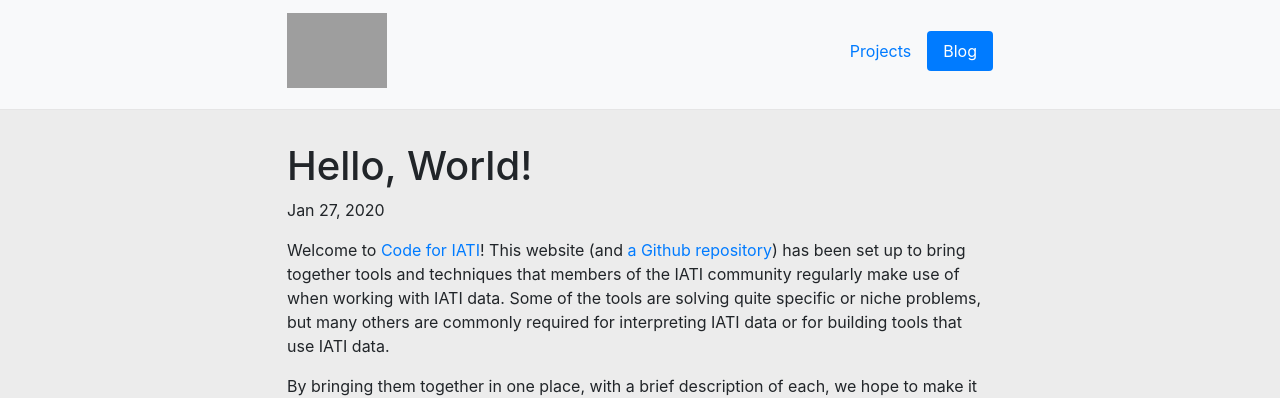
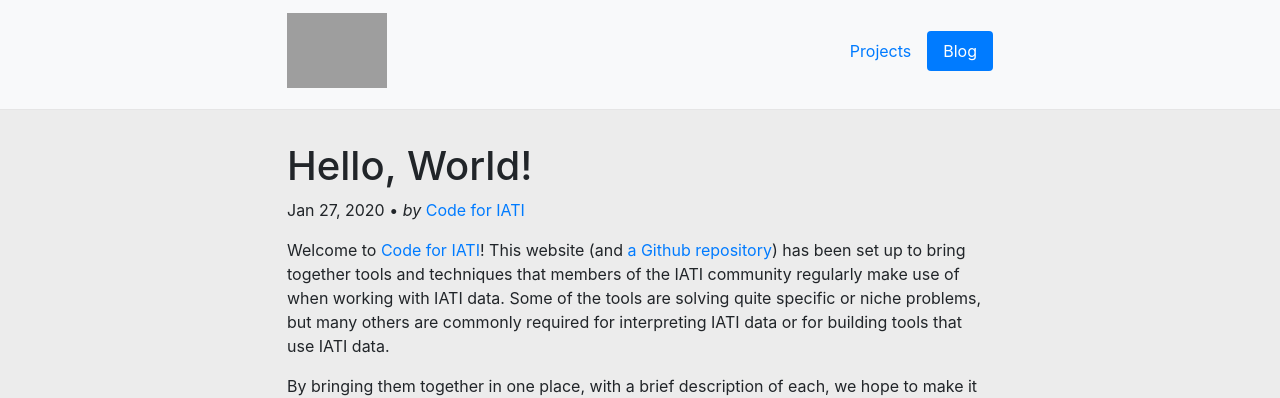
Before and after one commit to codeforIATI/codeforiati.github.io, a Jekyll site: the page built from _posts/2020-01-27-hello-world.md, in a window 1280 px wide. Shown: the top 398 px of the page. Built offline with Jekyll 4.4.1, drawn with Linux system fonts in a browser that asks for light colours.

Commit message:
Add author and make it look a bit nicer on post page

```diff
--- a/_config.yml
+++ b/_config.yml
@@ -30,3 +30,12 @@ navigation:
   - title: Blog
     slug: blog
     url: /blog/
+
+authors:
+  codeforiati:
+    name: Code for IATI
+    display_name: Code for IATI
+    email: hello@codeforiati.org
+    web: https://codeforiati.org
+    twitter: codeforiati
+    github: codeforiati
--- a/_layouts/post.html
+++ b/_layouts/post.html
@@ -6,7 +6,7 @@ layout: default
 
   <header class="post-header">
     <h1 class="post-title">{{ page.title }}</h1>
-    <p class="post-meta">{{ page.date | date: "%b %-d, %Y" }}{% if page.author %} • <a href="http://twitter.com/{{ author.twitter }}">{{ author.name }}</a>{% endif %}{% if page.meta %} • {{ page.meta }}{% endif %}</p>
+    <p class="post-meta">{{ page.date | date: "%b %-d, %Y" }}{% if page.author %} • <i>by</i> <a href="http://twitter.com/{{ author.twitter }}">{{ author.name }}</a>{% endif %}{% if page.meta %} • {{ page.meta }}{% endif %}</p>
   </header>
 
   <article class="post-content">
```
Also changed, not shown: _posts/2020-01-27-hello-world.md (+1 -0 lines).
